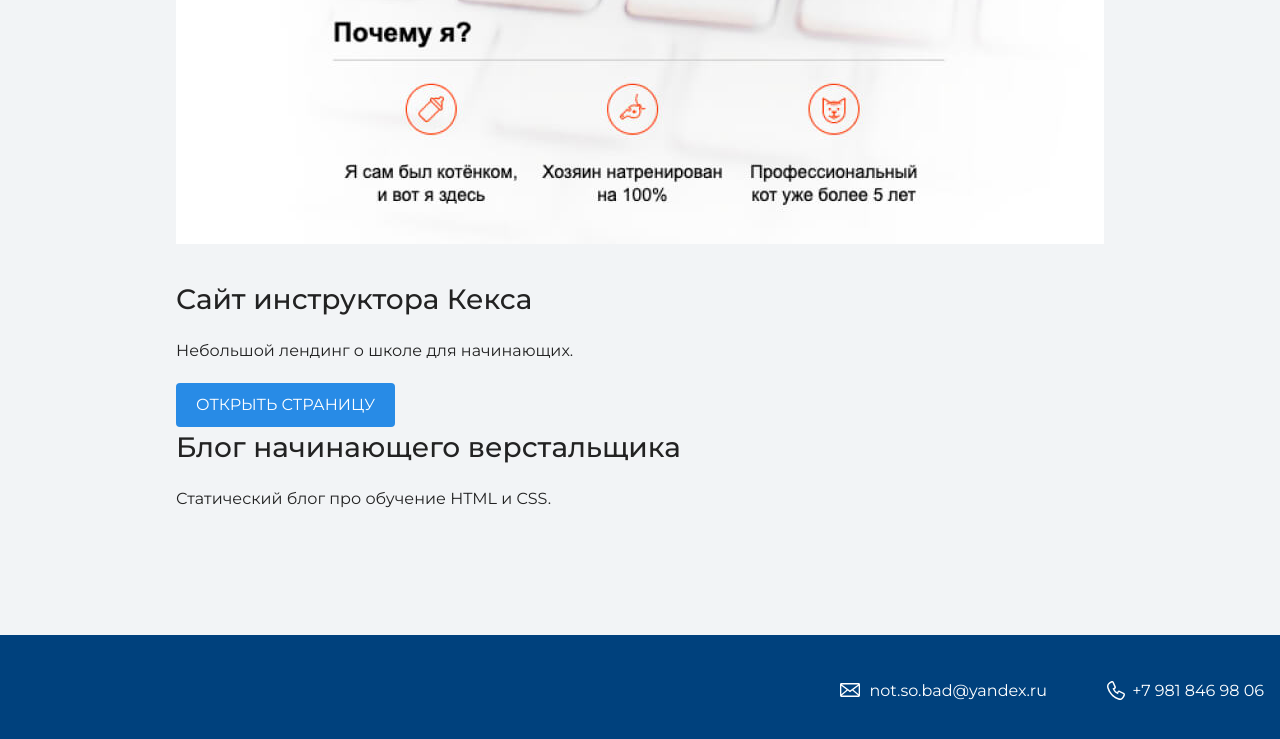
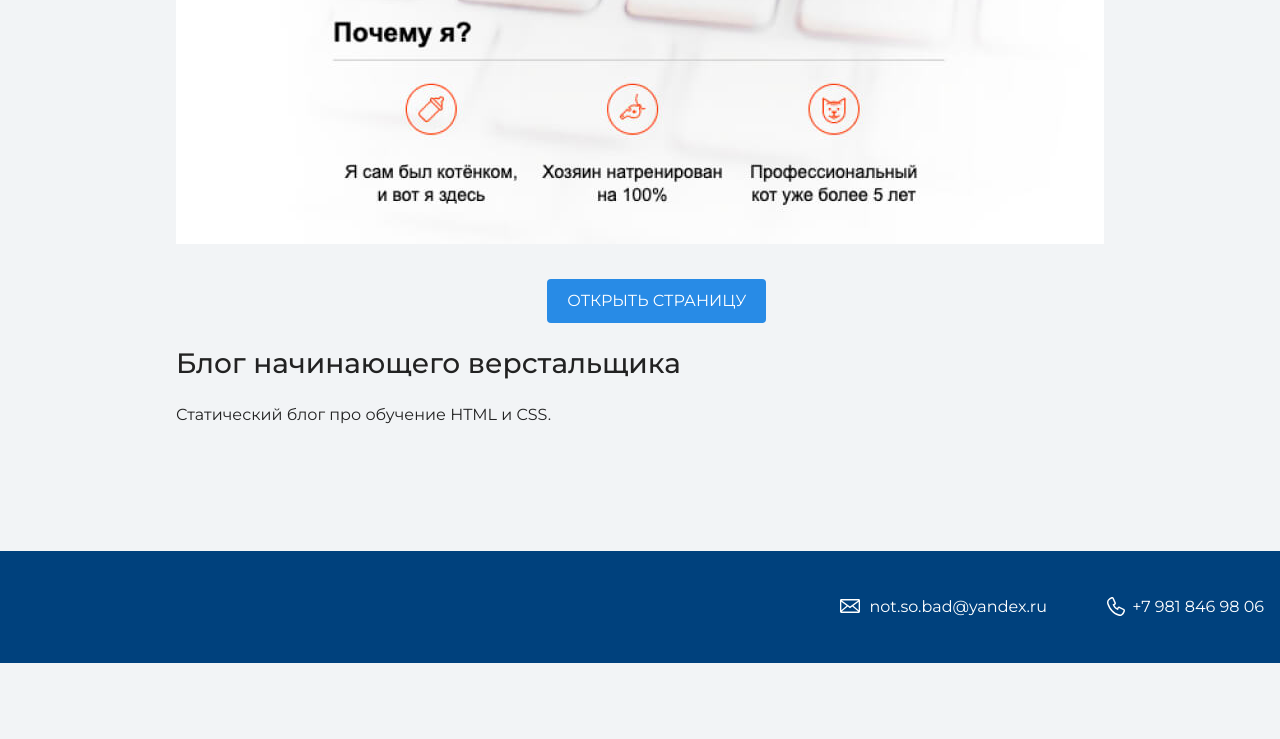
Before and after one commit to RomanTkachev/cvsite, a plain HTML site: page index.html in a window 1280 px wide. Shown: the part 2860-3599 px from the top of the page. After the commit the page ends 3523 px from the top, so only its background shows below. Drawn offline with nearby package versions, Linux system fonts and the light colour scheme.

Commit message:
small-fixes
Мелкие правки по оформлению

```diff
--- a/index.html
+++ b/index.html
@@ -39,7 +39,7 @@
           <dl class="skills-list">
             <dt class="skill-html">HTML</dt>
               <dd class="level"><div style="width: 60%;">60%</div></dd>
-              <dt class="skill-css">CSS</dt>
+            <dt class="skill-css">CSS</dt>
               <dd class="level"><div style="width: 40%;">40%</div></dd>
           </dl>
         </div>
@@ -54,10 +54,7 @@
         <figure class="project-image">
           <img src="files/project.jpg" width="928" height="536" alt="Cайт инструктора Кекса">
         </figure>
-        <h3>Сайт инструктора Кекса</h3>
-        <p>Небольшой лендинг о школе для начинающих.</p>
         <a class="button" href="source/project/index.html" target="_blank">Открыть страницу</a>
-
         <h3>Блог начинающего верстальщика</h3>
         <p>Статический блог про обучение HTML и CSS.</p>
       </div>
--- a/style.css
+++ b/style.css
@@ -172,6 +172,9 @@ figcaption {
   border-radius: 4px;
   background-color: #288be6;
   color: #ffffff;
+  margin-bottom: 20px;
+  position: relative;
+  left: 40%;
 }
 
 .page-footer {
```
